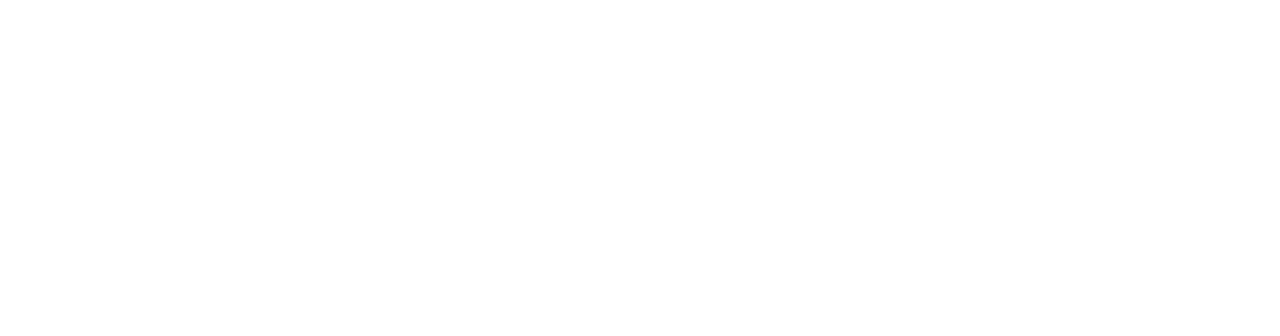
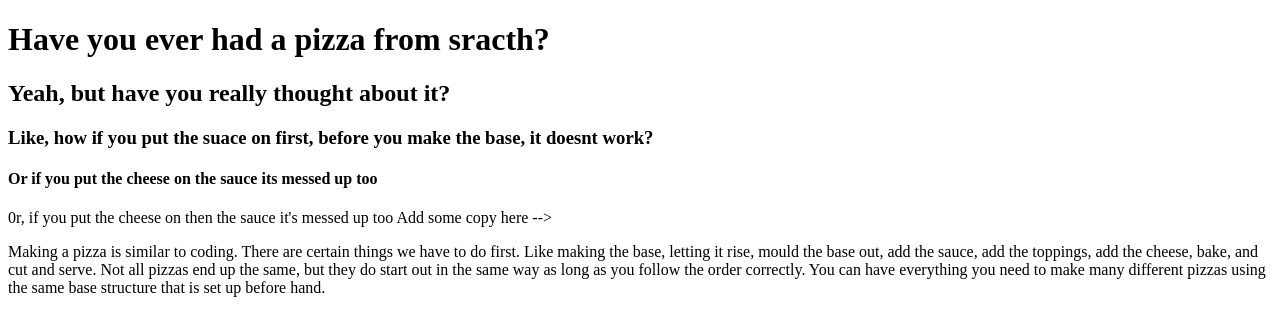
Before and after one commit to Laurenshearman/HTML..CSS, a plain HTML site: page index.html in a window 1280 px wide. Drawn offline with Linux system fonts and the light colour scheme.

Commit message:
paragraph

```diff
--- a/index.html
+++ b/index.html
@@ -7,6 +7,23 @@
     <title>pizzaParty</title>
 </head>
 <body>
-
+    <h1>Have you ever had a pizza from sracth?
+    </h1>
+    <h2>Yeah, but have you really thought about it?
+    </h2>
+    <h3>Like, how if you put the suace on first, before you make the base, it doesnt work?
+    </h3>
+    <h4>Or if you put the cheese on the sauce its messed up too</h4>
+    <!
+ch4>0r, if you put the cheese on then the sauce it's messed up too</h4>
+Add some copy here -->
+<p>Making a pizza is similar to coding. There are
+    certain things we have to do first. Like making the
+    base, letting it rise, mould the base out, add the
+    sauce, add the toppings, add the cheese, bake, and cut and serve.
+     Not all pizzas end up the same,
+      but they do start out in the same way as long as you follow the order correctly.
+      You can have everything you need to make many
+      different pizzas using the same base structure that is set up before hand.</p>
 </body>
 </html>
```
